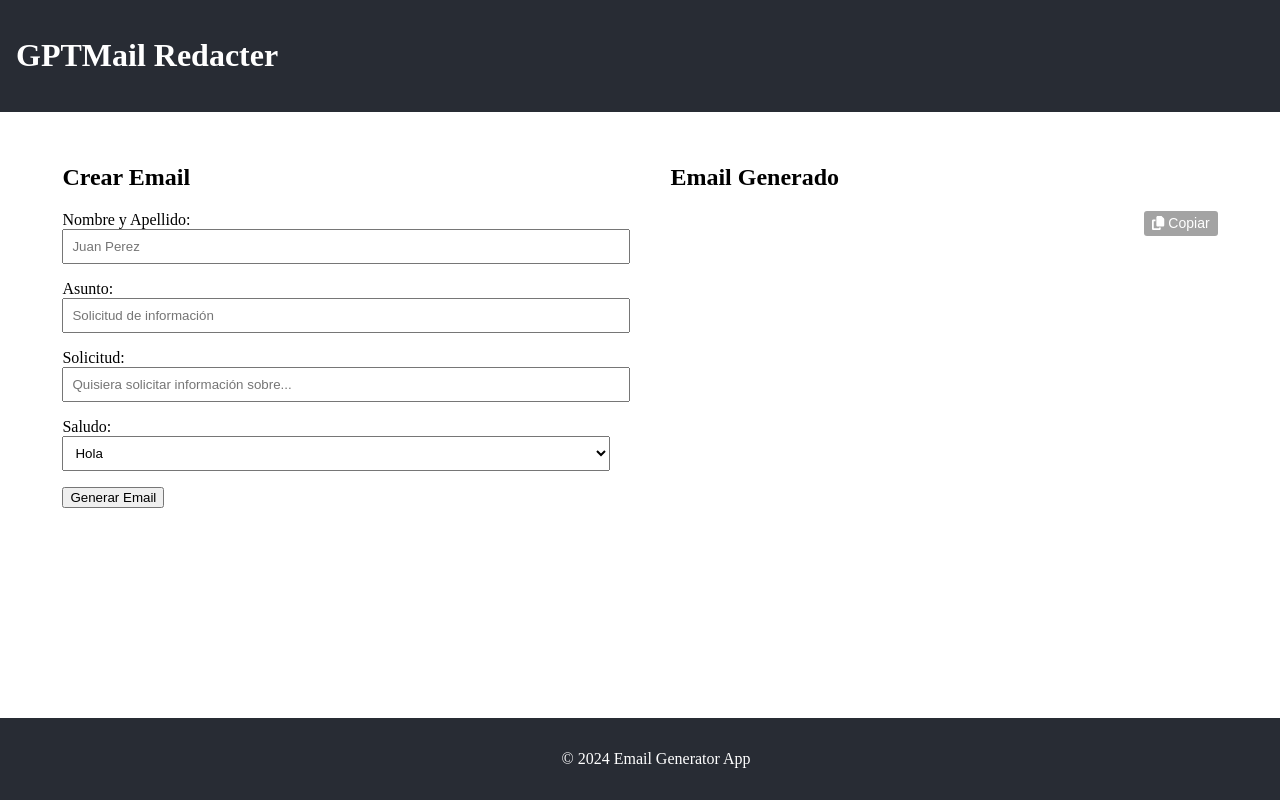
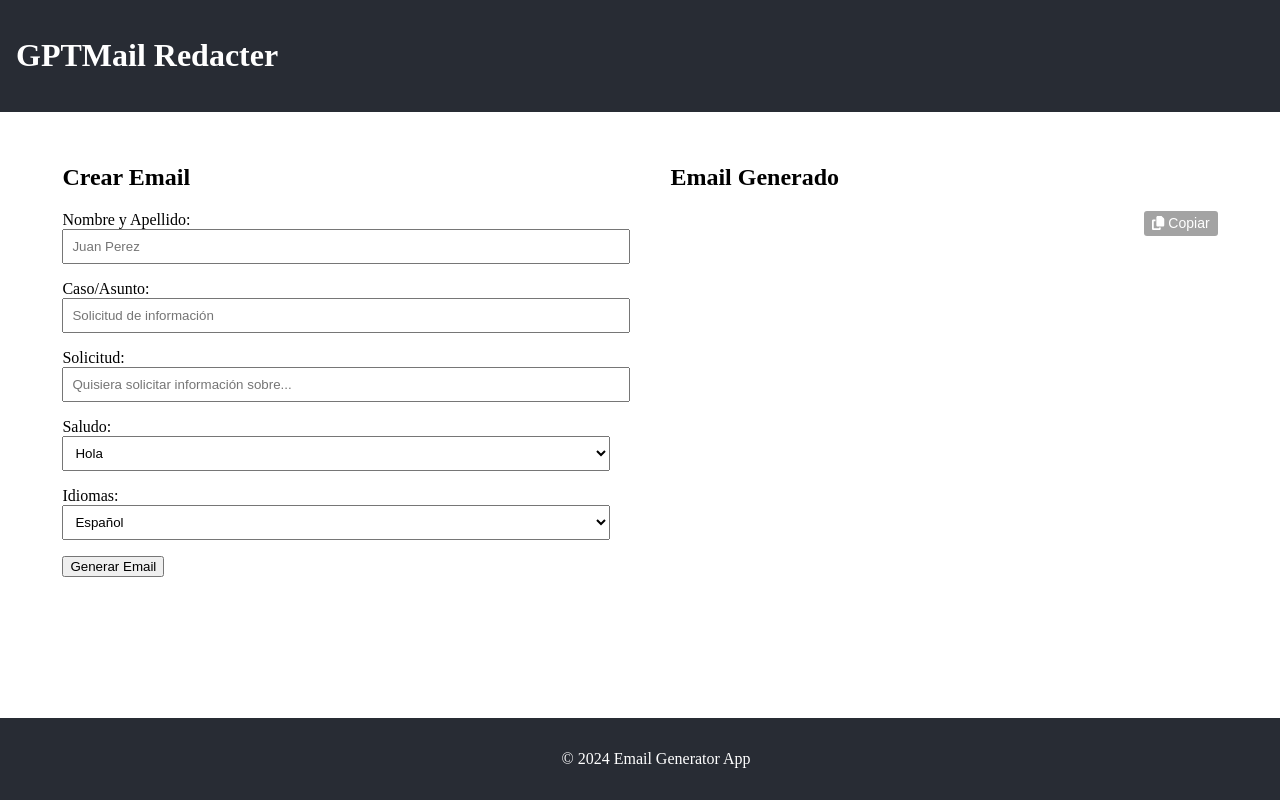
Before and after one commit to ignacio-quera/GPTMail-Redacter, a React (Create React App) app in the folder gptmail-redacter/: page / in a window 1280 px wide. Shown: the top 800 px of the page. Built offline with nearby package versions, Linux system fonts and the light colour scheme.

Commit message:
feat: Backend connection and mail generation funcionality
Co-authored-by: Gabriel Quiroz <GabQuiroz@users.noreply.github.com>

```diff
--- a/gptmail-redacter/src/views/MainPage.jsx
+++ b/gptmail-redacter/src/views/MainPage.jsx
@@ -8,13 +8,15 @@ import './MainPage.css'
 function MainPage() {
 
   const [emailData, setEmailData] = useState({
-      recipient: '',
-      subject: '',
-      body: '',
+      name: '',
+      case: '',
+      request: '',
       greeting: 'Hola'
   });
+  const [language, setLanguage] = useState('spanish');
   const [generatedEmail, setGeneratedEmail] = useState('');
   const [buttonPressed, setButtonPressed] = useState(false);
+  const [loading, setLoading] = useState(false);
 
   const handleChange = (e) => {
     const { name, value } = e.target;
@@ -24,14 +26,29 @@ function MainPage() {
     });
 };
 
+    const handleLanguageChange = (e) => {
+        setLanguage(e.target.value);
+    };
+
   const handleGenerateEmail = async () => {
-      // Mock using the sample mail
-      setButtonPressed(true);
-      if (!emailData.recipient || !emailData.subject || !emailData.body) {
+        setButtonPressed(true);
+        setLoading(true);
+        if (!emailData.name || !emailData.case || !emailData.request) {
         alert('Porfavor rellenar todos los campos antes de generar un correo.');
         return;
-      }
-      setGeneratedEmail(sampleMail[emailData.greeting]);
+        }
+
+        axios.post('http://localhost:8000/generate',
+        {
+            "email_data": emailData,
+            "language": language
+        })
+        .then((response) => {
+            const content = response.data.content;
+            setGeneratedEmail(content);
+            setLoading(false);
+        })
+        .catch((error) => console.error('Error:', error));
   };
 
   const handleCopyToClipboard = () => {
@@ -44,34 +61,34 @@ function MainPage() {
     <div className="main-content">
         <div className="input-column">
             <h2>Crear Email</h2>
-            <label className={buttonPressed && !emailData.recipient ? 'required' : ''}>
+            <label className={buttonPressed && !emailData.name ? 'required' : ''}>
                 Nombre y Apellido:
                 <input
                     type="text"
-                    name="recipient"
+                    name="name"
                     maxLength={30}
-                    value={emailData.recipient}
+                    value={emailData.name}
                     placeholder='Juan Perez'
                     onChange={handleChange}
                 />
             </label>
-            <label className={buttonPressed && !emailData.subject ? 'required' : ''}>
-                Asunto:
+            <label className={buttonPressed && !emailData.case ? 'required' : ''}>
+                Caso/Asunto:
                 <input
                     type="text"
-                    name="subject"
+                    name="case"
                     maxLength={50}
-                    value={emailData.subject}
+                    value={emailData.case}
                     placeholder='Solicitud de información'
                     onChange={handleChange}
                 />
             </label>
-            <label className={buttonPressed && !emailData.body ? 'required' : ''}>
+            <label className={buttonPressed && !emailData.request ? 'required' : ''}>
                 Solicitud:
                 <input
-                    name="body"
-                    maxLength={60}
-                    value={emailData.body}
+                    name="request"
+                    maxLength={100}
+                    value={emailData.request}
                     placeholder='Quisiera solicitar información sobre...'
                     onChange={handleChange}
                 />
@@ -90,9 +107,30 @@ function MainPage() {
                     <option value={"Saludos Cordiales"}>Saludos Cordiales</option>
                 </select>
             </label>
+            <label>
+                Idiomas:
+                <select
+                    name="language"
+                    value={language}
+                    onChange={handleLanguageChange}
+                >
+                    <option value={"spanish"}>Español</option>
+                    <option value={"english"}>Inglés</option>
+                    <option value={"french"}>Francés</option>
+                    <option value={"german"}>Alemán</option>
+                    <option value={"italian"}>Italiano</option>
+                    <option value={"portuguese"}>Portugués</option>
+                    <option value={"chinese"}>Chino</option>
+                    <option value={"japanese"}>Japonés</option>
+                </select>
+            </label>
             <button onClick={handleGenerateEmail}>Generar Email</button>
         </div>
         <div className="result-column">
+            {/* If loading put a loading gif */}
+            {loading ?
+            <div className="main-content"><img src="https://media.giphy.com/media/3oEjI6SIIHBdRxXI40/giphy.gif" alt="Loading" /></div> :
+            <>
                 <h2>Email Generado</h2>
                 <div className="generated-email">
                 <div className="copy-bar">
@@ -103,11 +141,12 @@ function MainPage() {
                     { generatedEmail
                       ? <>
                           <p>{generatedEmail}</p>
-                          <button onClick={handleGenerateEmail}>Recrear Email</button>
                         </>
                       : ""
                       }
                 </div>
+            </>
+            }
             </div>
     </div>
   );
```
